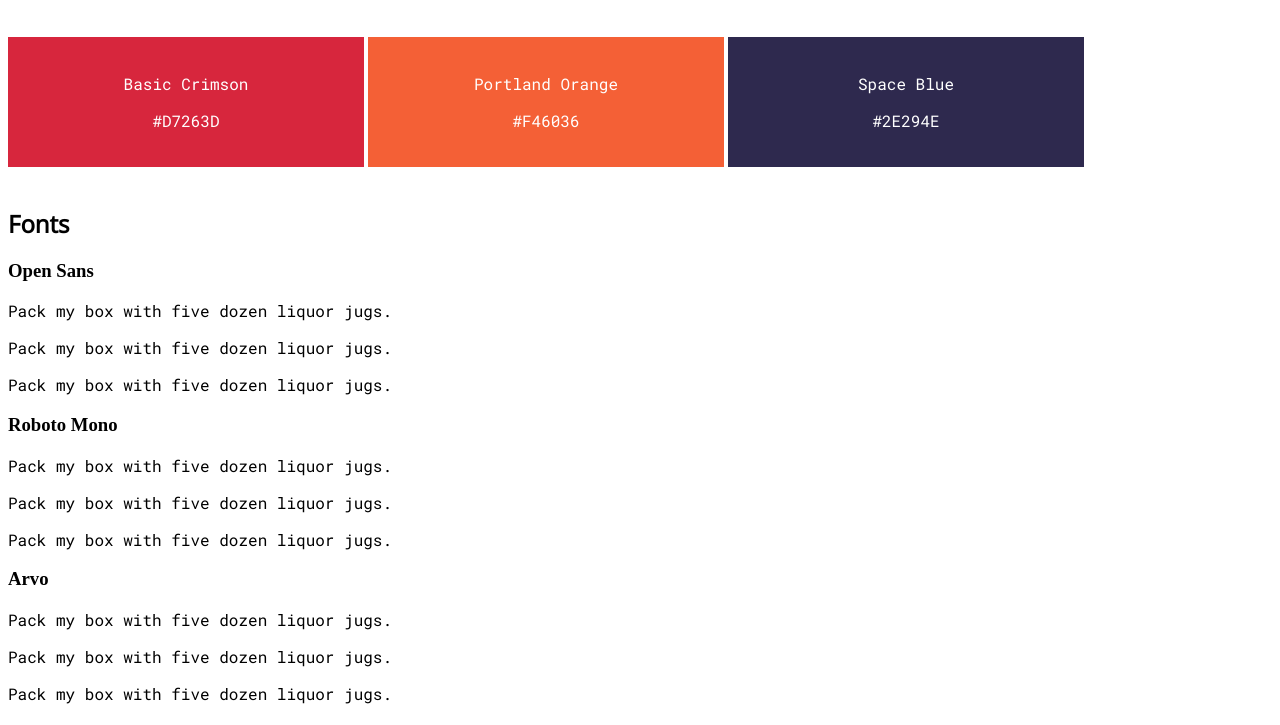
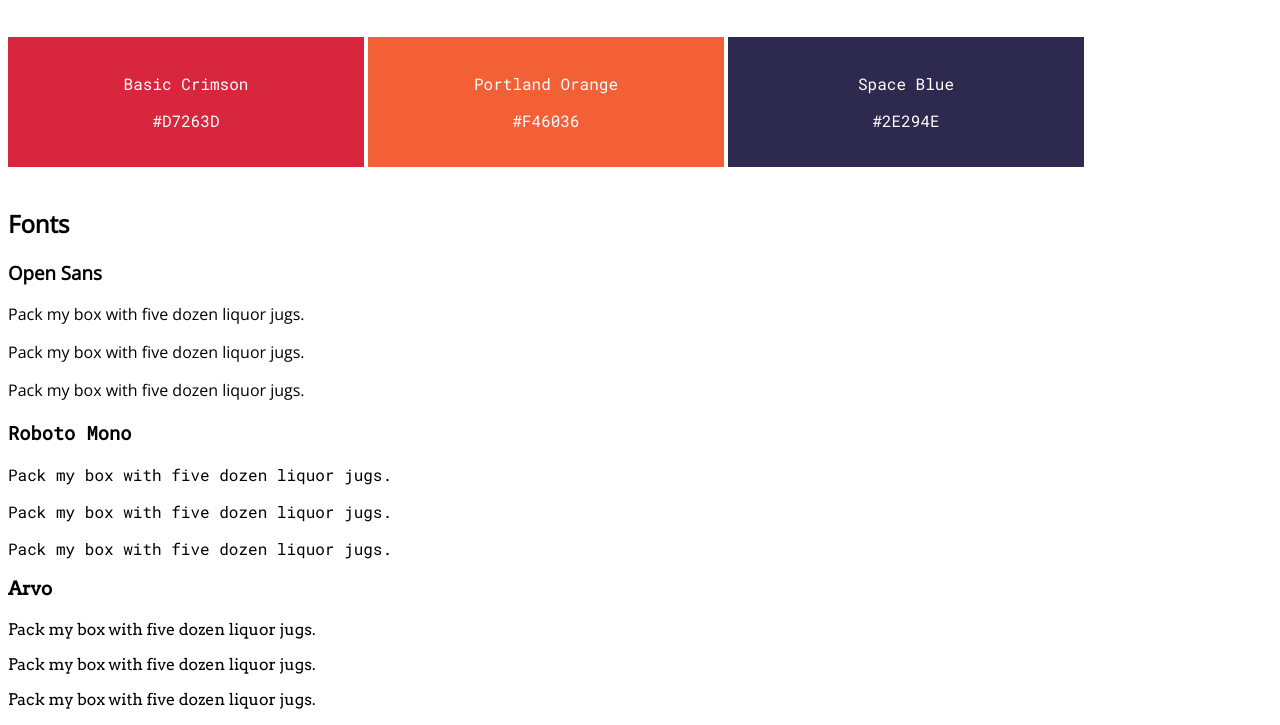
Before and after one commit to LucasVance/website-design-system, a plain HTML site: page index.html in a window 1280 px wide. Shown: the part 122-847 px from the top of the page. Drawn offline with nearby package versions, Linux system fonts and the light colour scheme.

Commit message:
Added font display rules for font displays

```diff
--- a/resources/css/styles.css
+++ b/resources/css/styles.css
@@ -24,6 +24,17 @@
 
 /* Font display rules */
 
+.open-sans {
+    font-family: 'Open Sans';
+}
+
+.roboto-mono {
+    font-family: 'Roboto Mono';
+}
+
+.arvo {
+    font-family: 'Arvo';
+}
 
 
 /* Lower-level element font style rules */
```
